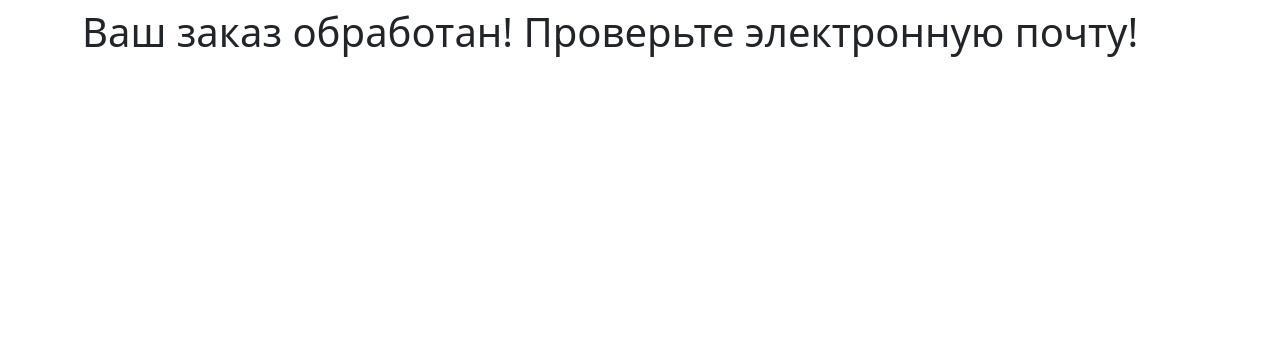
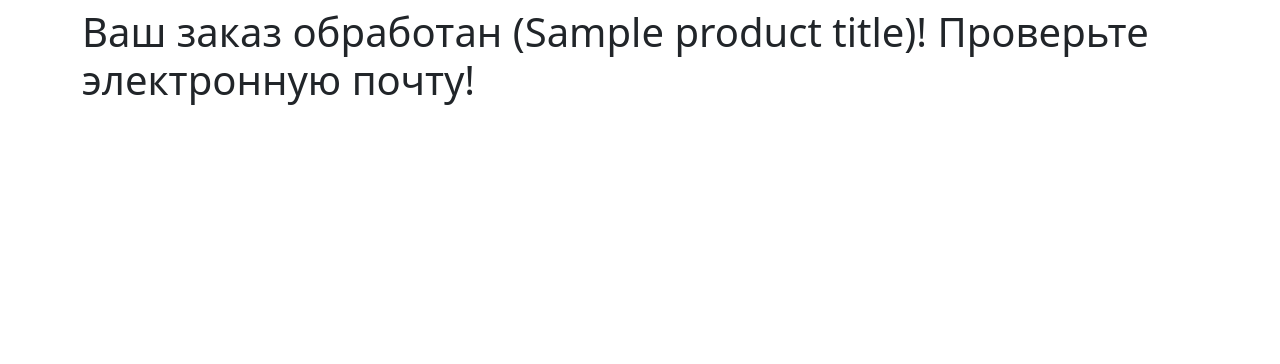
Before and after one commit to ArthurPurpur/Store, a Django app: template store_project/store/templates/store/order.html in a window 1280 px wide. Shown: the part 56-420 px from the top of the page. Run offline with Django 4.2, Linux system fonts and the light colour scheme; the template is opened without the code that fills it: most values are stand-ins (such as "Sample title", 1, 10 or a date in 2020).

Commit message:
added order

```diff
--- a/store_project/store/templates/store/order.html
+++ b/store_project/store/templates/store/order.html
@@ -1,4 +1,4 @@
 {% extends 'store/index.html' %}
 {% block content %}
-<h1>Ваш заказ обработан! Проверьте электронную почту!</h1>
+<h1>Ваш заказ обработан ({{ product_title }})! Проверьте электронную почту!</h1>
 {% endblock %}
--- a/store_project/store/views.py
+++ b/store_project/store/views.py
@@ -13,7 +13,7 @@ def save_order(request):
     order.email=request.POST["user_e-mail"]
     order.product=product
     order.save()
-    return render(request,'store/order.html')
+    return render(request,'store/order.html',context={'product_title': product.title})
 
 
 def product_list(request):
```
Also changed, not shown: store_project/db.sqlite3.
